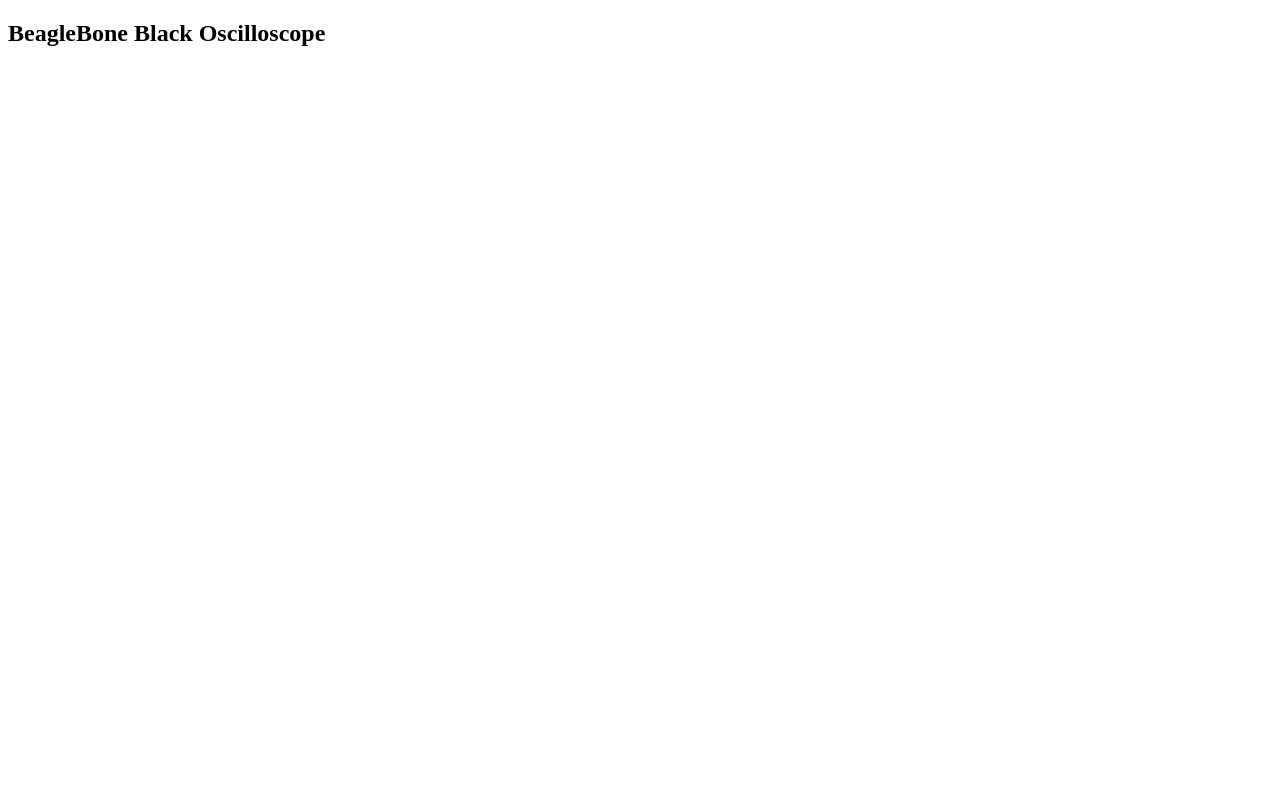
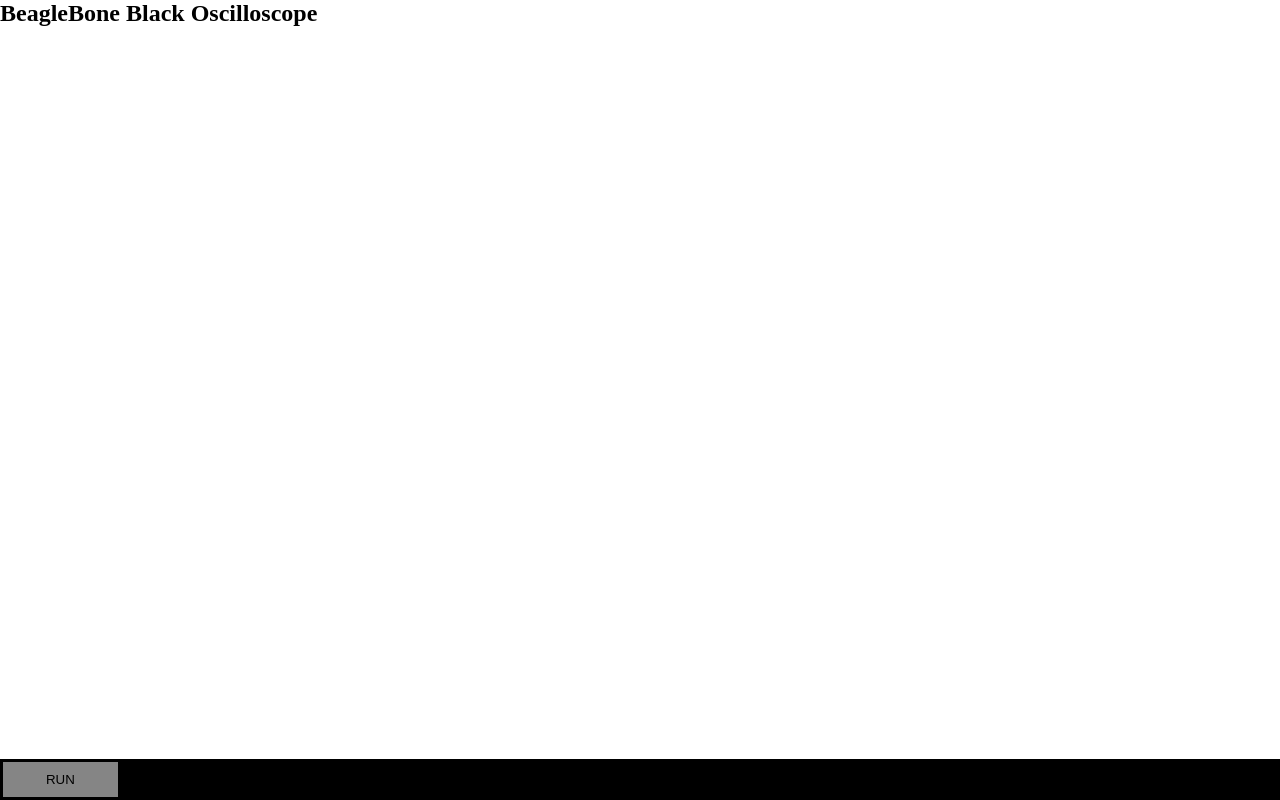
Before and after one commit to samuelruddell/beaglebone, a plain HTML site: page node/main.html in a window 1280 px wide. Drawn offline with nearby package versions, Linux system fonts and the light colour scheme; no server answers.

Commit message:
Initial implementation of RUN button

```diff
--- a/node/main.html
+++ b/node/main.html
@@ -2,7 +2,11 @@
 <html>
   <head>
     <title>BeagleBone Black Oscilloscope</title>
-	<style>	</style>
+	<style>
+	  * { margin: 0; padding: 0; box-sizing: border-box; }
+	  form { background: #000; padding: 3px; position: fixed; bottom: 0; width: 100%; }
+	  form button { width: 9%; background: rgb(133, 133, 133); border: none; padding: 10px; }
+	</style>
 	<script src="/socket.io/socket.io.js"></script>
 	<script src="/js/jquery.js"></script>
         <script src="/js/jquery.flot.js"></script>
@@ -15,6 +19,16 @@
   </head>
   <body>
 	<div id="header"><h2>BeagleBone Black Oscilloscope</h2></div>
-	<div id="oscilloscope" style="width:512px;height:512px"></div>
+	<div id="oscilloscope" style="width:1024px;height:512px"></div>
+	<form action="">
+	  <button>RUN</button>
+	</form>
+	<script>
+	  var socket = io();
+	  $('form').submit(function() {
+	    socket.emit('run');
+	    return false;
+	  });
+	</script>
   </body>
 </html>
```
Also changed, not shown: node/server.js (+9 -1 lines).
